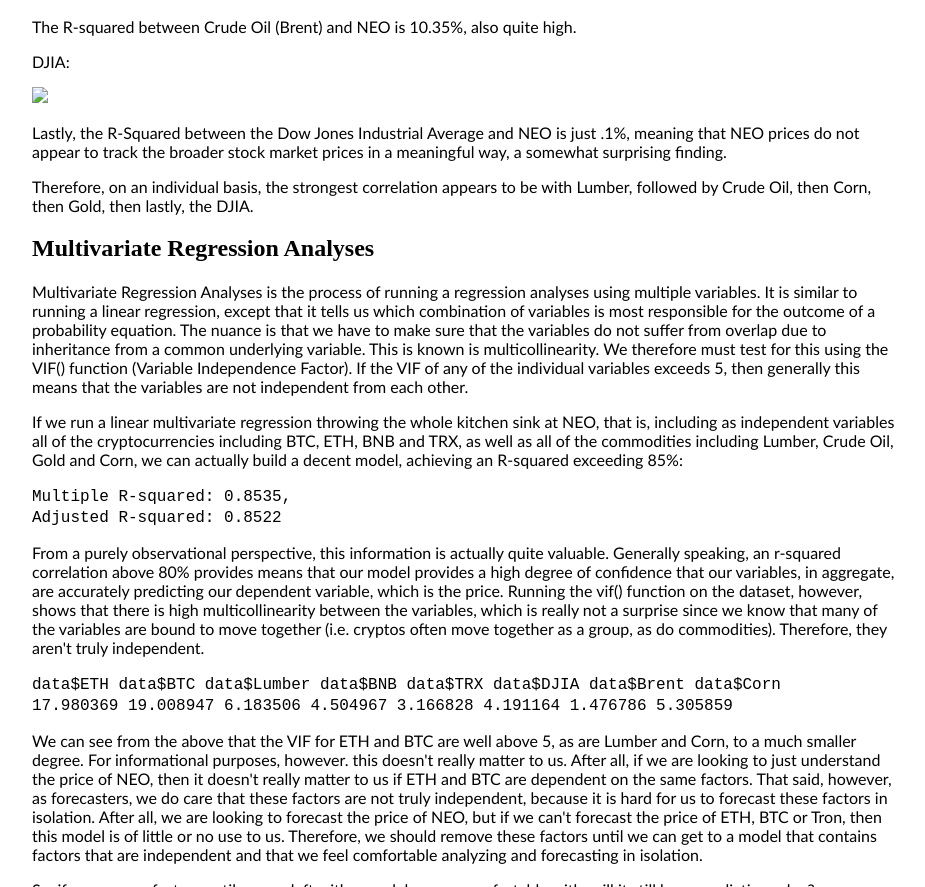
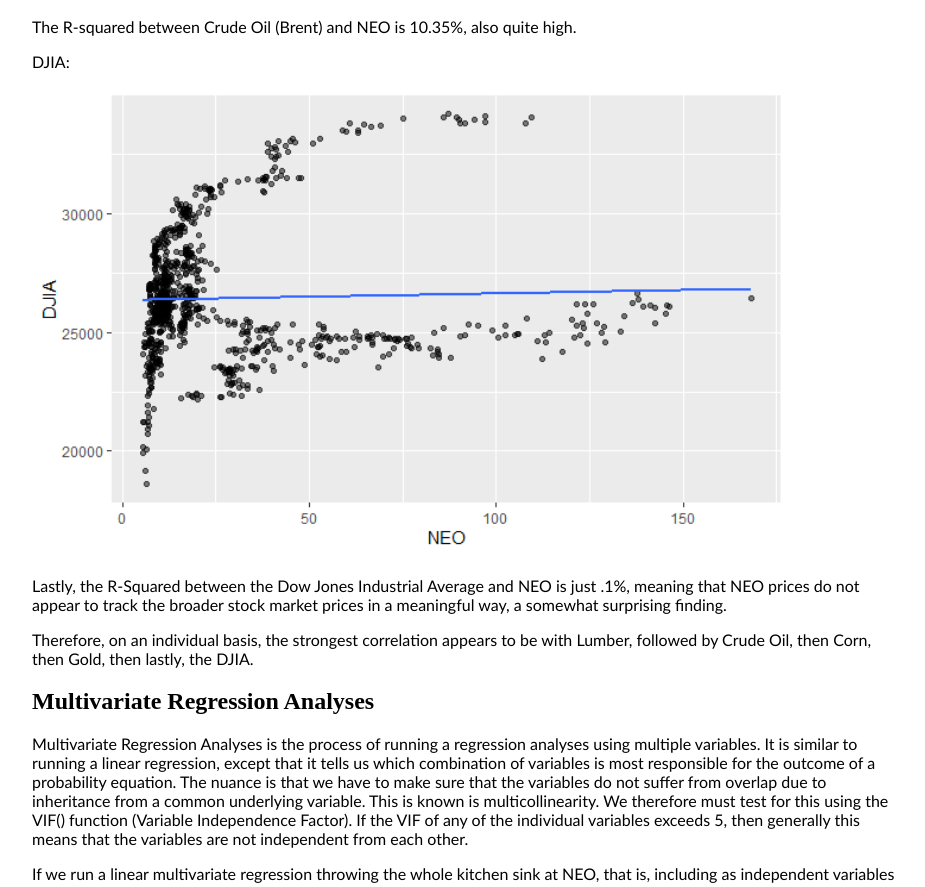
Before and after one commit to robliou/github.io, a plain HTML site: page NEO_Price__Forecast.html in a window 1280 px wide. Shown: the part 5824-6711 px from the top of the page, without its empty margins (126-1051 px from the left). Drawn offline with Linux system fonts and the light colour scheme.

Commit message:
Update NEO_Price__Forecast.html

```diff
--- a/NEO_Price__Forecast.html
+++ b/NEO_Price__Forecast.html
@@ -183,7 +183,7 @@ p4 {
 <p>
 
     <p> DJIA: </p>
-<img src="/I.jpg" width="60%" style = "margin-left: 150px;">
+<img src="/I.png" width="60%" style = "margin-left: 150px;">
     <p> Lastly, the R-Squared between the Dow Jones Industrial Average and NEO is just .1%,
     meaning that NEO prices do not appear to track the broader stock market prices in a meaningful way,
     a somewhat surprising finding.
```
